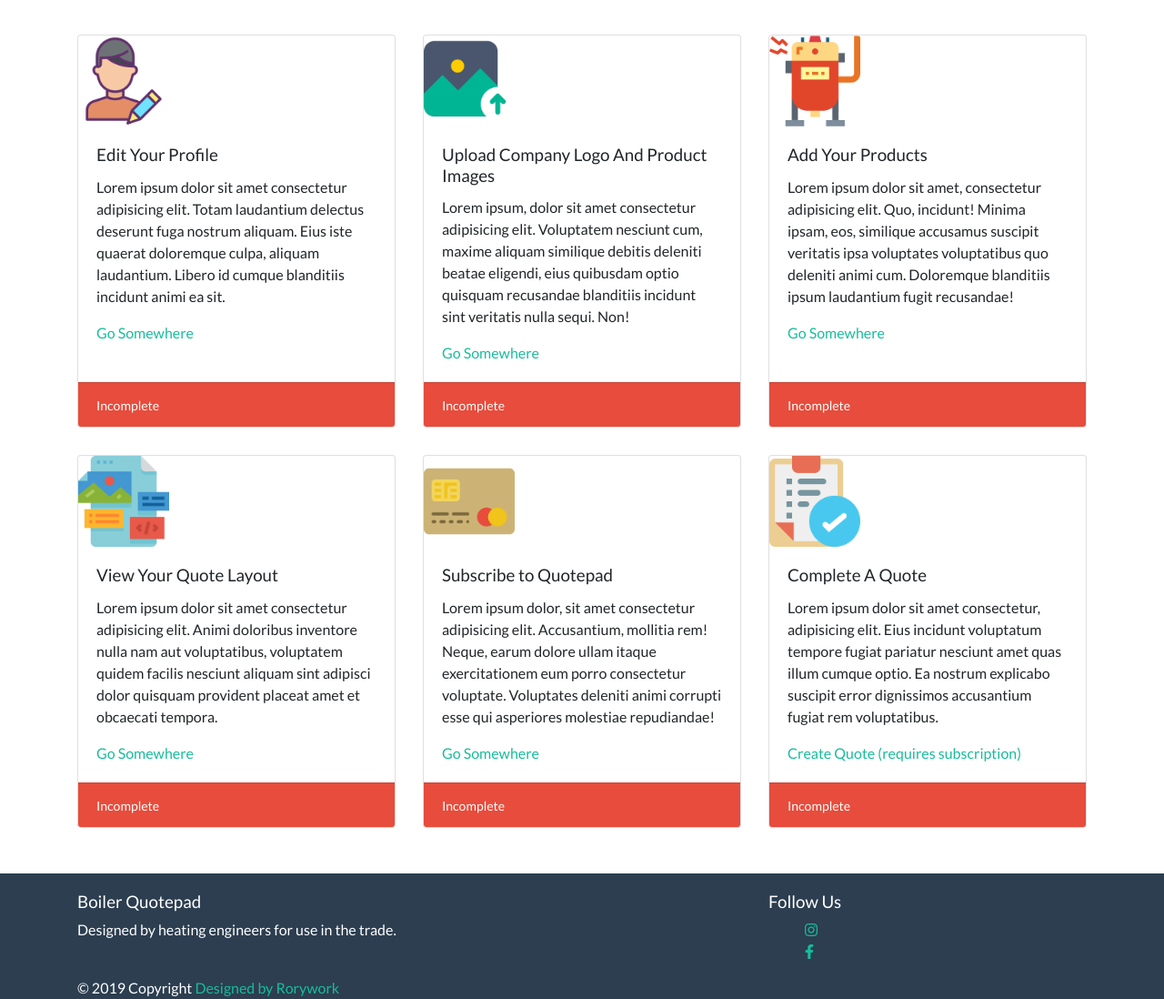
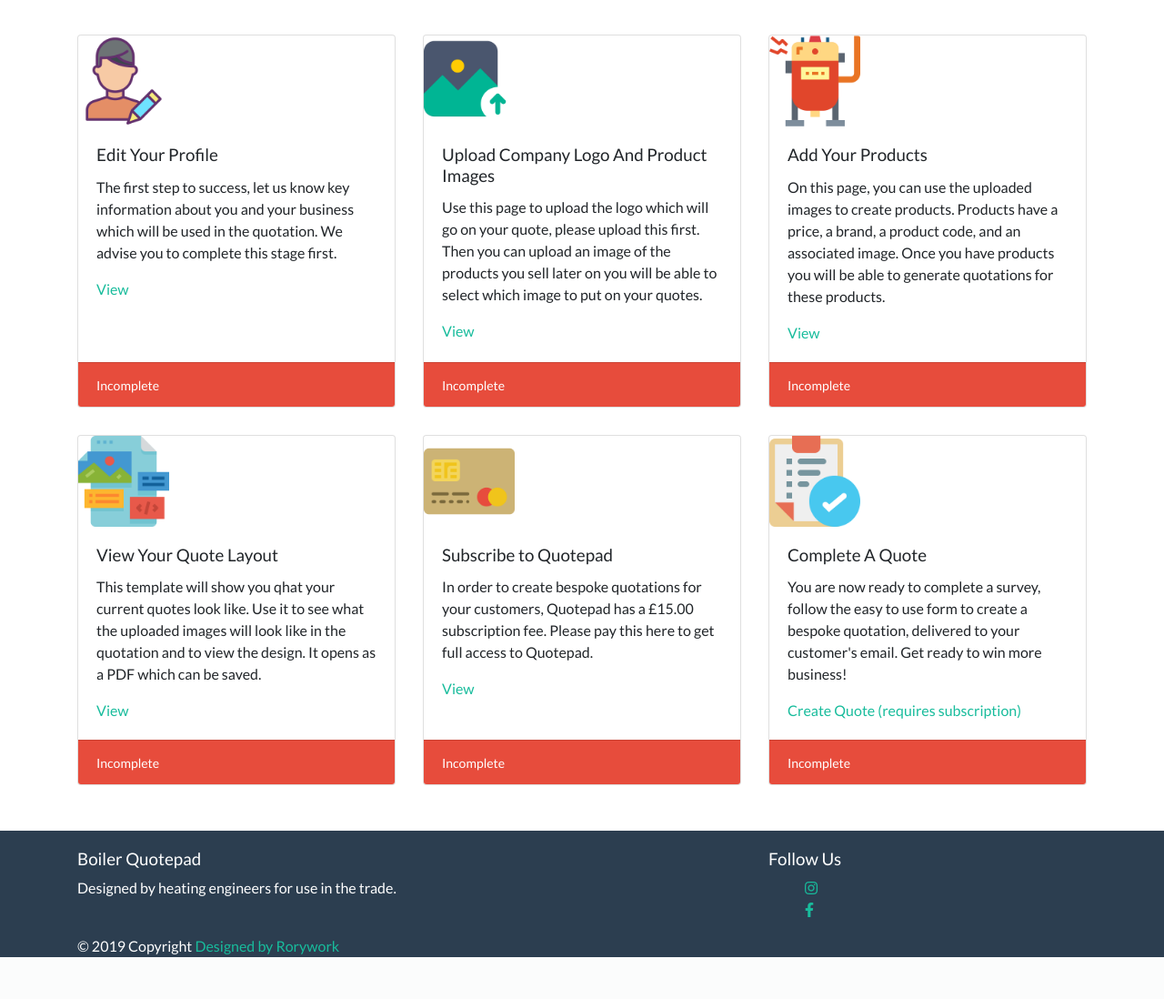
Before and after one commit to Rorywork/bquotepad, a Django app: page /home/ in a window 1280 px wide. Shown: the part 178-1276 px from the top of the page at 91% size. After the commit the page ends 1230 px from the top, so only its background shows below. Run offline with Django 3.2, Linux system fonts and the light colour scheme; some libraries are stand-ins or nearby versions.

Commit message:
Added text to home and landing

```diff
--- a/templates/home.html
+++ b/templates/home.html
@@ -13,10 +13,8 @@
       <img src="{% static 'icons/001-man.png' %}" class="card-img-top" alt="...">
       <div class="card-body">
         <h5 class="card-title">Edit Your Profile</h5>
-        <p class="card-text">Lorem ipsum dolor sit amet consectetur adipisicing elit. Totam laudantium delectus deserunt
-          fuga nostrum aliquam. Eius iste quaerat doloremque culpa, aliquam laudantium. Libero id cumque blanditiis
-          incidunt animi ea sit.</p>
-        <a class="stretched-link" href="/edit_Profile_details">Go Somewhere</a>
+        <p class="card-text">The first step to success, let us know key information about you and your business which will be used in the quotation. We advise you to complete this stage first. </p>
+        <a class="stretched-link" href="/edit_Profile_details">View</a>
       </div>
       {% if request.session.Profile_updated %}
       <div class="card-footer bg-success">
@@ -32,10 +30,8 @@
       <img src="{% static 'icons/002-upload.png' %}" class="card-img-top" alt="...">
       <div class="card-body">
         <h5 class="card-title">Upload Company Logo And Product Images</h5>
-        <p class="card-text">Lorem ipsum, dolor sit amet consectetur adipisicing elit. Voluptatem nesciunt cum, maxime
-          aliquam similique debitis deleniti beatae eligendi, eius quibusdam optio quisquam recusandae blanditiis
-          incidunt sint veritatis nulla sequi. Non!</p>
-        <a class="stretched-link" href="/fileupload">Go Somewhere</a>
+        <p class="card-text">Use this page to upload the logo which will go on your quote, please upload this first. Then you can upload an image of the products you sell later on you will be able to select which image to put on your quotes. </p>
+        <a class="stretched-link" href="/fileupload">View</a>
       </div>
       {% if request.session.Image_loaded %}
       <div class="card-footer bg-success">
@@ -51,10 +47,8 @@
       <img src="{% static 'icons/003-boiler.png' %}" class="card-img-top" alt="...">
       <div class="card-body">
         <h5 class="card-title">Add Your Products</h5>
-        <p class="card-text">Lorem ipsum dolor sit amet, consectetur adipisicing elit. Quo, incidunt! Minima ipsam, eos,
-          similique accusamus suscipit veritatis ipsa voluptates voluptatibus quo deleniti animi cum. Doloremque
-          blanditiis ipsum laudantium fugit recusandae!</p>
-        <a class="stretched-link" href="/productpricelist">Go Somewhere</a>
+        <p class="card-text">On this page, you can use the uploaded images to create products. Products have a price, a brand, a product code, and an associated image. Once you have products you will be able to generate quotations for these products. </p>
+        <a class="stretched-link" href="/productpricelist">View</a>
       </div>
       {% if request.session.ProductPrice_record %}
       <div class="card-footer bg-success">
@@ -74,10 +68,8 @@
       <img src="{% static 'icons/004-theme.png' %}" class="card-img-top" alt="...">
       <div class="card-body">
         <h5 class="card-title">View Your Quote Layout</h5>
-        <p class="card-text">Lorem ipsum dolor sit amet consectetur adipisicing elit. Animi doloribus inventore nulla
-          nam aut voluptatibus, voluptatem quidem facilis nesciunt aliquam sint adipisci dolor quisquam provident
-          placeat amet et obcaecati tempora.</p>
-        <a class="stretched-link" href="/testquotegenerated">Go Somewhere</a>
+        <p class="card-text">This template will show you qhat your current quotes look like. Use it to see what the uploaded images will look like in the quotation and to view the design. It opens as a PDF which can be saved.</p>
+        <a class="stretched-link" href="/testquotegenerated">View</a>
       </div>
       {% if request.session.created_quote_template %}
       <div class="card-footer bg-success">
@@ -93,10 +85,8 @@
       <img src="{% static 'icons/006-card.png' %}" class="card-img-top" alt="...">
       <div class="card-body">
         <h5 class="card-title">Subscribe to Quotepad</h5>
-        <p class="card-text">Lorem ipsum dolor, sit amet consectetur adipisicing elit. Accusantium, mollitia rem! Neque,
-          earum dolore ullam itaque exercitationem eum porro consectetur voluptate. Voluptates deleniti animi corrupti
-          esse qui asperiores molestiae repudiandae!</p>
-        <a class="stretched-link" href="/stripecheckout">Go Somewhere</a>
+        <p class="card-text">In order to create bespoke quotations for your customers, Quotepad has a £15.00 subscription fee. Please pay this here to get full access to Quotepad.</p>
+        <a class="stretched-link" href="/stripecheckout">View</a>
       </div>
       {% if request.session.User_subscribed %}
       <div class="card-footer bg-success">
@@ -112,9 +102,7 @@
       <img src="{% static 'icons/005-survey.png' %}" class="card-img-top" alt="...">
       <div class="card-body">
         <h5 class="card-title">Complete A Quote</h5>
-        <p class="card-text">Lorem ipsum dolor sit amet consectetur, adipisicing elit. Eius incidunt voluptatum tempore
-          fugiat pariatur nesciunt amet quas illum cumque optio. Ea nostrum explicabo suscipit error dignissimos
-          accusantium fugiat rem voluptatibus.</p>
+        <p class="card-text">You are now ready to complete a survey, follow the easy to use form to create a bespoke quotation, delivered to your customer's email. Get ready to win more business!</p>
 
 
           {% ifequal user.groups.all.0.name "Subscribed" %}
```
